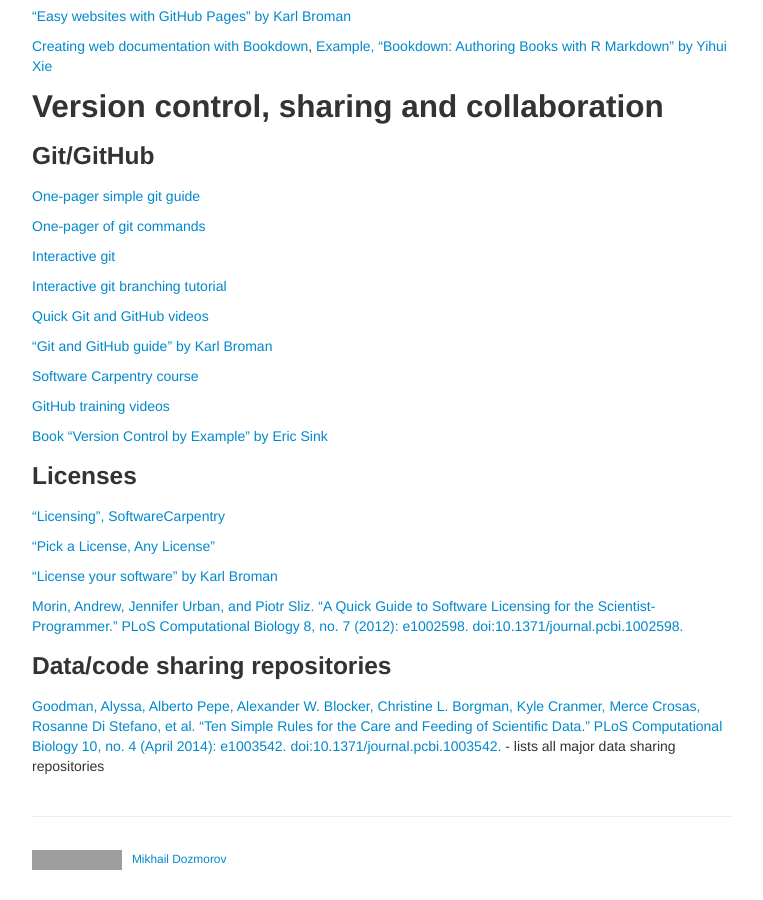
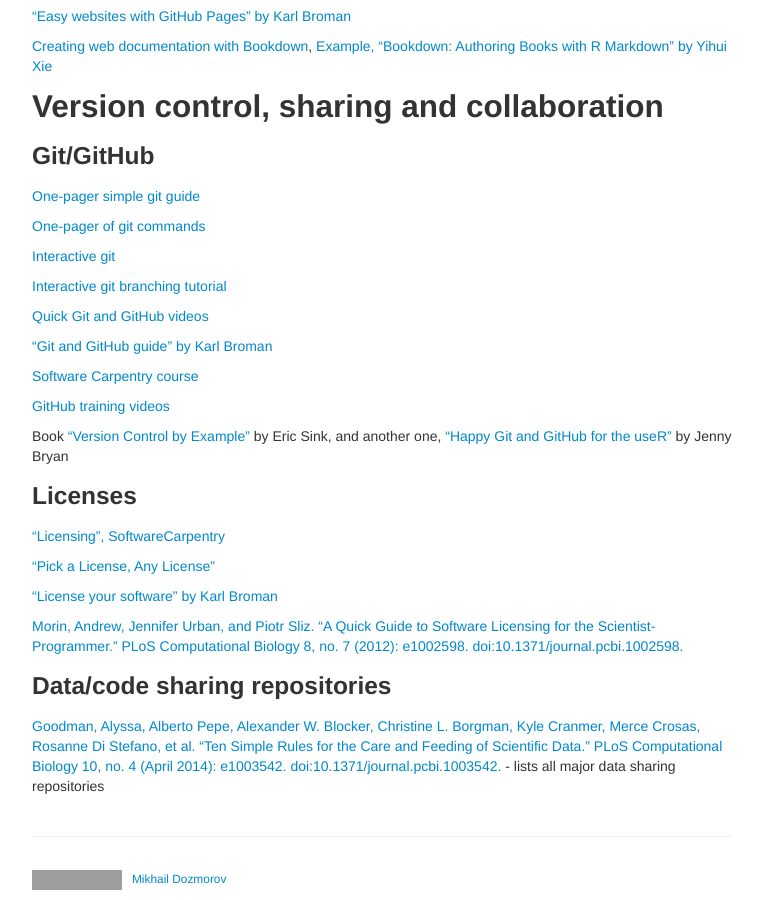
Before and after one commit to mdozmorov/BIOS692, a Jekyll site: the page built from pages/references.md, in a window 1280 px wide and 900 px high, scrolled down 2466 px. Shown: the whole window, without its empty margins (258-1021 px from the left). Built offline with Jekyll 4.4.1, drawn with Linux system fonts in a browser that asks for light colours; grey boxes are pictures that could not be loaded.

Commit message:
Add Jenny Bryan Git book

```diff
--- a/pages/references.md
+++ b/pages/references.md
@@ -155,7 +155,7 @@ title: References, "Reproducible research tools" course, BIOS 692
 
 [GitHub training videos](https://www.youtube.com/user/GitHubGuides/videos)
 
-[Book "Version Control by Example" by Eric Sink](http://ericsink.com/vcbe/)
+Book ["Version Control by Example"](http://ericsink.com/vcbe/) by Eric Sink, and another one, ["Happy Git and GitHub for the useR"](http://happygitwithr.com/) by Jenny Bryan
 
 ### Licenses {#licenses}
 
```
